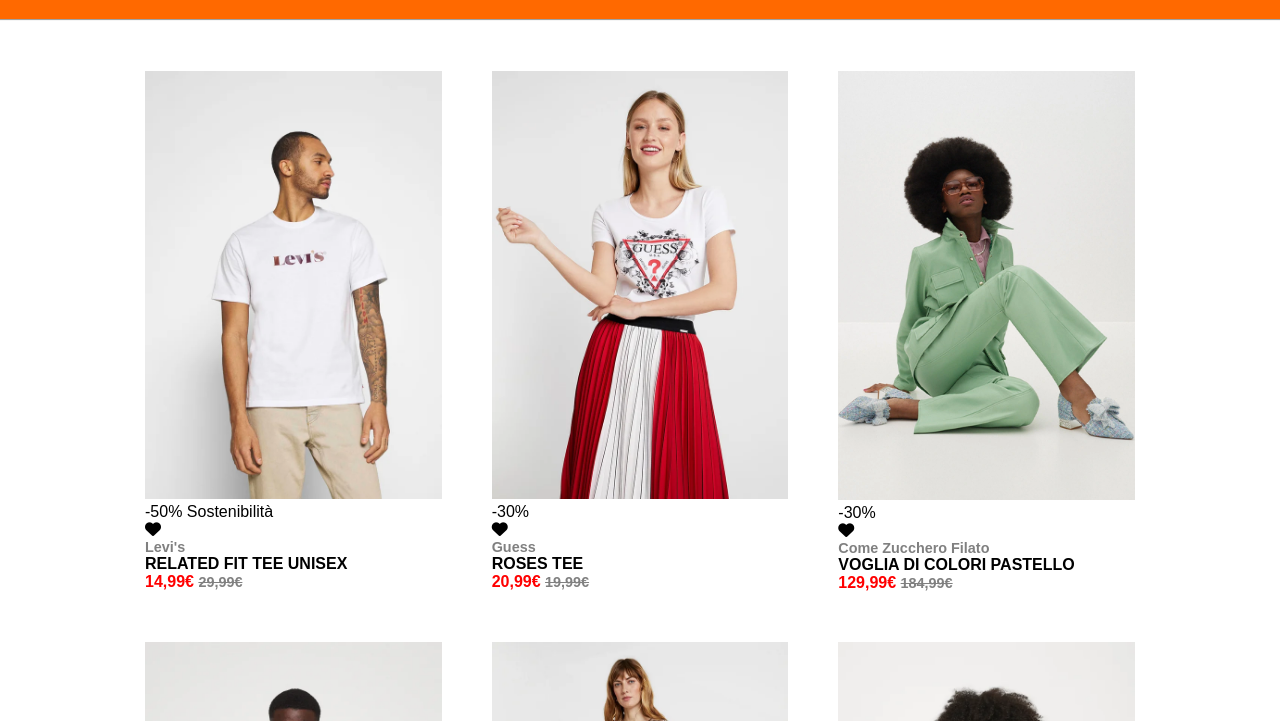
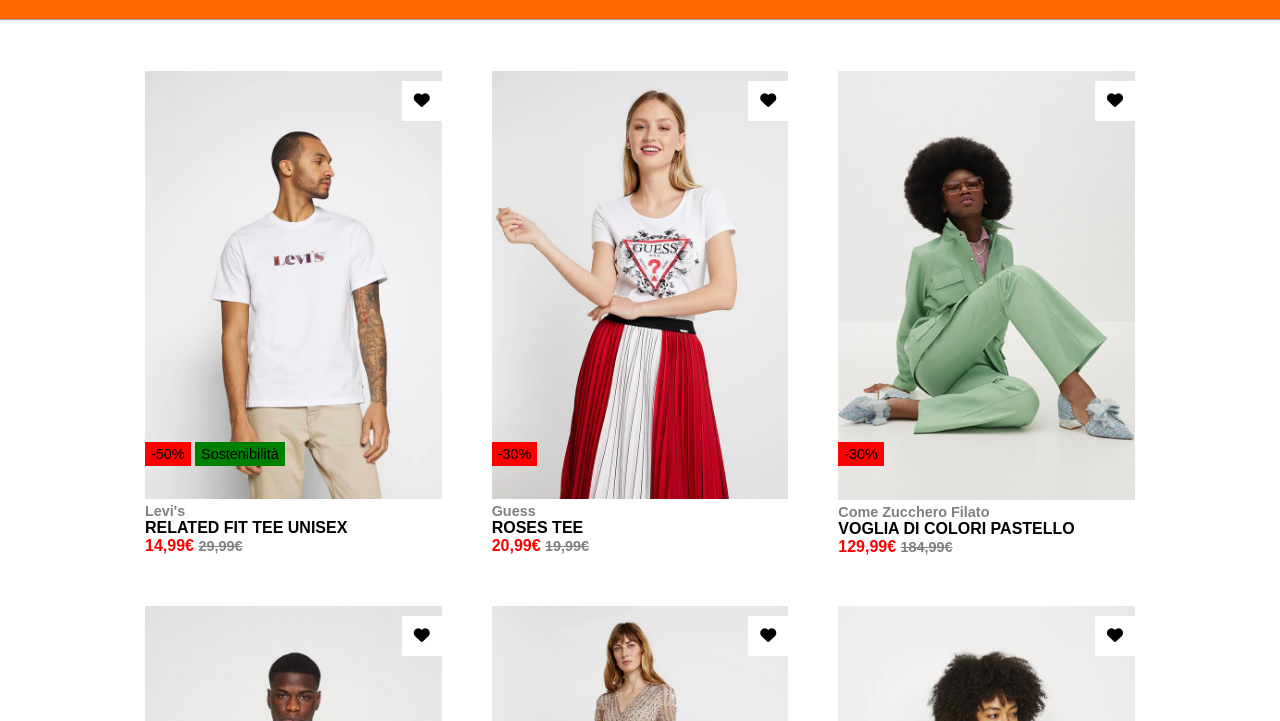
Before and after one commit to AlbertoCavans/html-css-boolando, a plain HTML site: page index.html in a window 1280 px wide. Shown: the part 79-800 px from the top of the page. Drawn offline with Linux system fonts and the light colour scheme.

Commit message:
Style - heart

```diff
--- a/css/style.css
+++ b/css/style.css
@@ -25,6 +25,7 @@
   position: sticky;
   top: 0;
   border-bottom: 2px groove whitesmoke;
+  z-index: 2;
 
   /* DEBUG */
   padding: 20px;
@@ -61,6 +62,7 @@ ul li a {
   width: calc(100% / 3 - 10px);
   margin-bottom: 10px;
   min-width: 250px;
+  position: relative;
 
   /*   DEBUG
   background-color: lightgrey; */
@@ -83,6 +85,37 @@ ul li a {
 
 .card:hover .un__img {
   display: block;
+}
+
+/* CARD DETAILS */
+
+.card .details {
+  position: absolute;
+  bottom: 110px;
+  z-index: 1;
+}
+
+.card .details span {
+  display: inline-block;
+  padding: 4px 6px;
+  background-color: red;
+  font-size: 0.9rem;
+}
+
+.card .details .green__ads {
+  background-color: hsl(120deg 100% 25.1%);
+}
+
+.card .heart {
+  background-color: white;
+  position: absolute;
+  top: 30px;
+  right: 20px;
+  z-index: 1;
+  width: 40px;
+  height: 40px;
+  text-align: center;
+  line-height: 40px;
 }
 
 /* CARD INFO */
```
